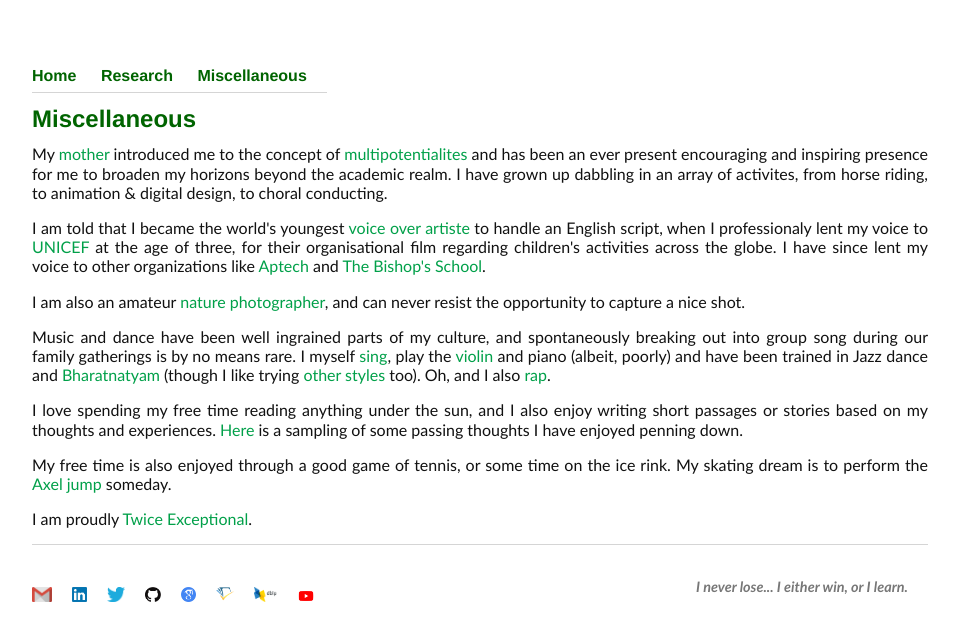
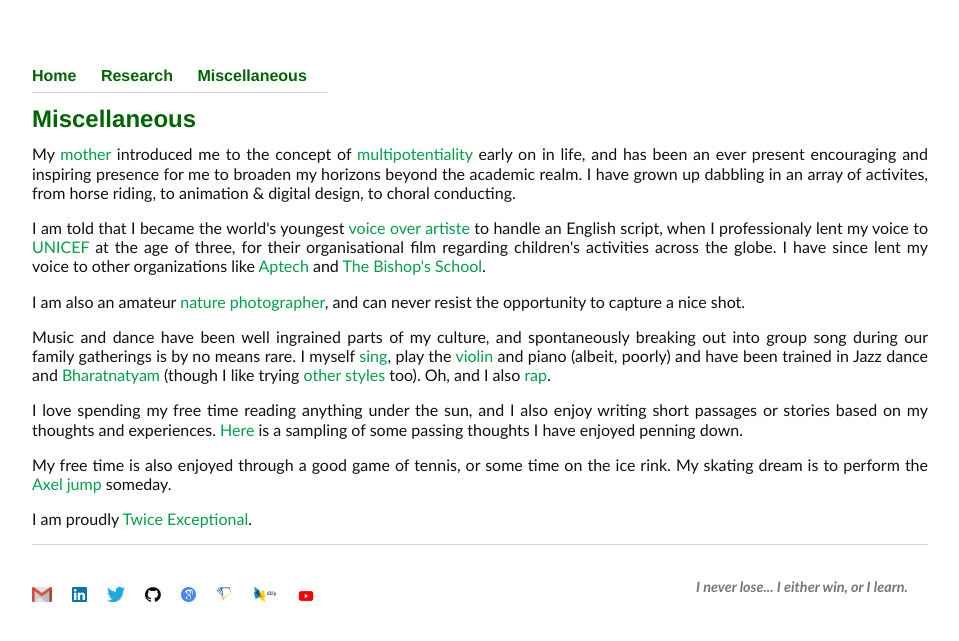
Before and after one commit to Uppaal/Uppaal.github.io, a Jekyll site: the page built from misc.html, in a window 1280 px wide. Shown: the top 641 px of the page, without its empty margins (160-1119 px from the left). Built offline with Jekyll 4.4.1, drawn with Linux system fonts in a browser that asks for light colours.

Commit message:
Update misc.html

```diff
--- a/misc.html
+++ b/misc.html
@@ -16,7 +16,7 @@ title: Miscellaneous
 <div class="blurb">
 	<h1>{{ page.title }}</h1>
 
-	<p>My <a href="https://www.kuiljeituppaal.com/">mother</a> introduced me to the concept of <a href="https://en.wikipedia.org/wiki/Multipotentiality">multipotentialites</a> and has been an ever present encouraging and inspiring presence for me to broaden my horizons beyond the academic realm.
+	<p>My <a href="https://www.kuiljeituppaal.com/">mother</a> introduced me to the concept of <a href="https://en.wikipedia.org/wiki/Multipotentiality">multipotentiality</a> early on in life, and has been an ever present encouraging and inspiring presence for me to broaden my horizons beyond the academic realm.
 		I have grown up dabbling in an array of activites, from horse riding, to animation & digital design, to choral conducting.</p>
 
 <!--	Pilot? Pyramid team - captain?-->
```
